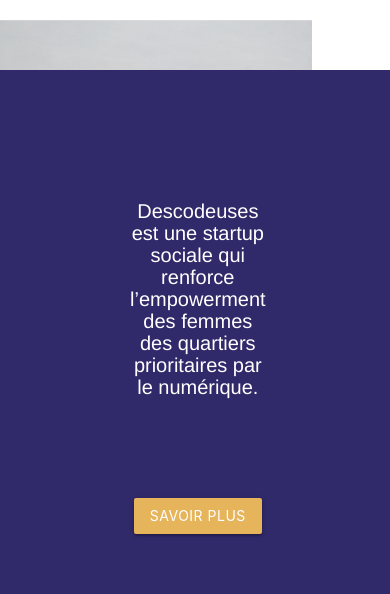
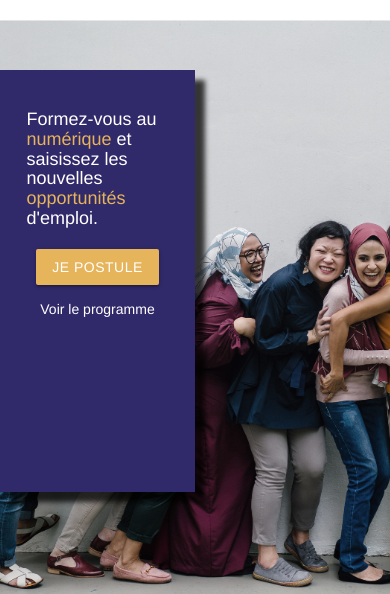
Before and after one commit to descodeuses/site, a Vue app: page / in a window 390 px wide. Shown: the part 282-876 px from the top of the page. Built offline with nearby package versions, Linux system fonts and the light colour scheme; the HTML template or start-up script is replaced by a standard one.

Commit message:
Update Header.vue

```diff
--- a/src/components/ui/Header.vue
+++ b/src/components/ui/Header.vue
@@ -1,8 +1,9 @@
 <template>
     <header class="row">
-        <div class="col m4 offset-m8">
-            <h2 class="white-text">Descodeuses est une startup sociale qui renforce l’empowerment des femmes des quartiers prioritaires par le numérique. </h2>
-            <button class="waves-effect btn">Savoir plus</button>
+        <div class="col m4 offset-m8 col s6 offset-6">
+            <h2 class="white-text left-align">Formez-vous au <span class="yellowdeuse">numérique</span> et saisissez les nouvelles <span class="yellowdeuse">opportunités</span> d'emploi.</h2>
+            <a class="waves-effect btn" href="inscription" data-target="inscription">Je postule</a>
+            <p class="white-text"> Voir le programme</p>
         </div>
     </header>
 </template>
@@ -17,16 +18,15 @@ header {
     filter: grayscale(30%);
 }
 h2 {
-
-    font-size: 20px;
+    font-size: 40px;
     margin: 0;
-    padding: 100px
+    padding: 40px 16px;
 }
 
 .col {
-    height: 80vh !important;
+    height: 50vh;
     background: #312783;
-    padding: 30px!important;
+    padding: 10px;
     -webkit-box-shadow: 10px 10px 5px 0px rgba(0,0,0,0.75);
     -moz-box-shadow: 10px 10px 5px 0px rgba(0,0,0,0.75);
     box-shadow: 10px 10px 5px 0px rgba(0,0,0,0.75);
@@ -35,4 +35,26 @@ h2 {
 .btn {
     background: #F9B233
 }
+.yellowdeuse {
+    color: #F9B233
+}
+
+@media screen and (max-width: 640px) {
+    h2 {
+        font-size: 18px;
+        margin: 0;
+        padding-top: 40px;
+        padding-bottom: 20px;
+    }
+    header {
+        height: 70vh;
+        padding: 50px 0;
+        background-image: url("./../../assets/cover_decodeuses.png");
+        background-repeat: no-repeat;
+        background-size: cover;
+        background-attachment: fixed;
+        background-position-x: -200px;
+        filter: grayscale(30%);
+    }
+}
 </style>
```
